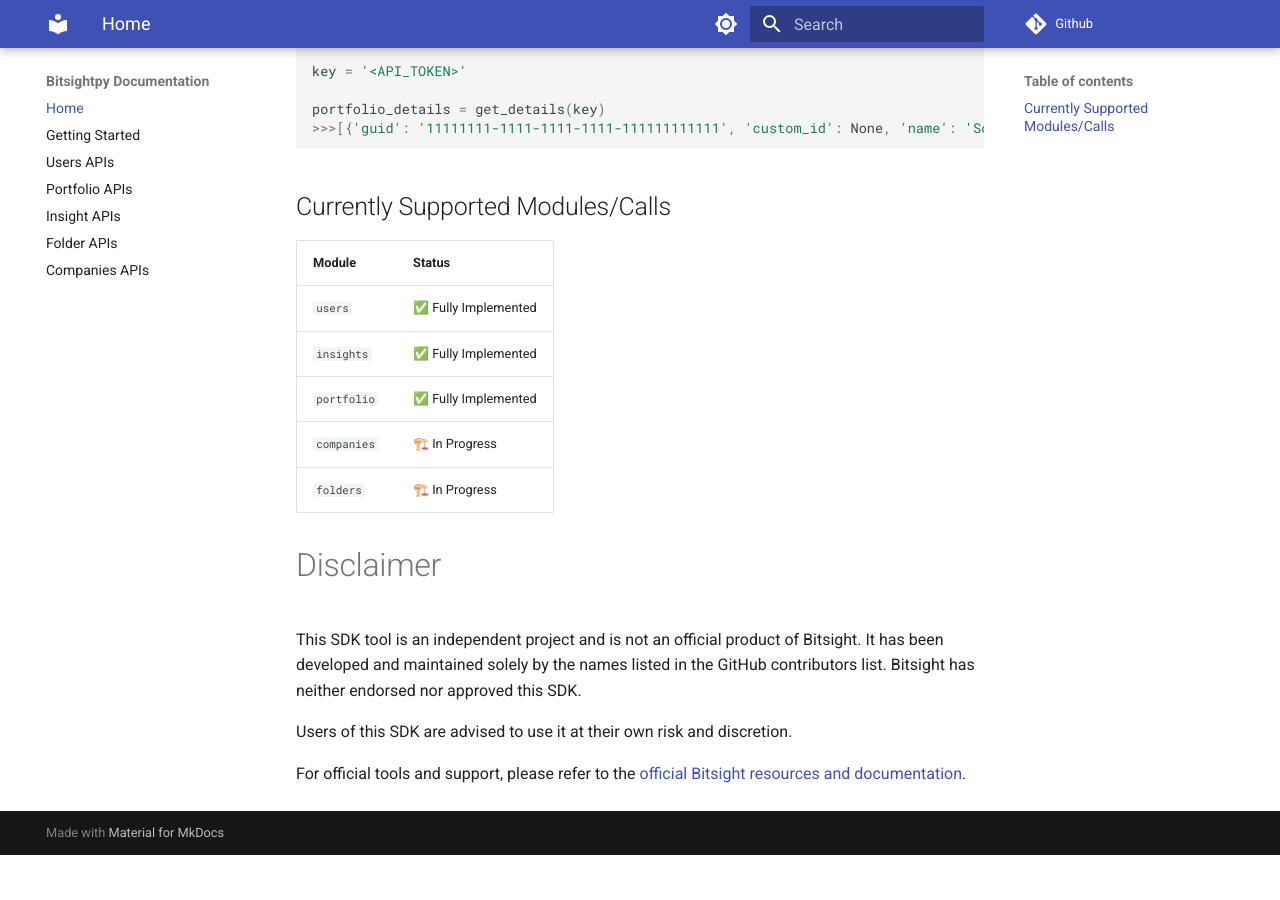
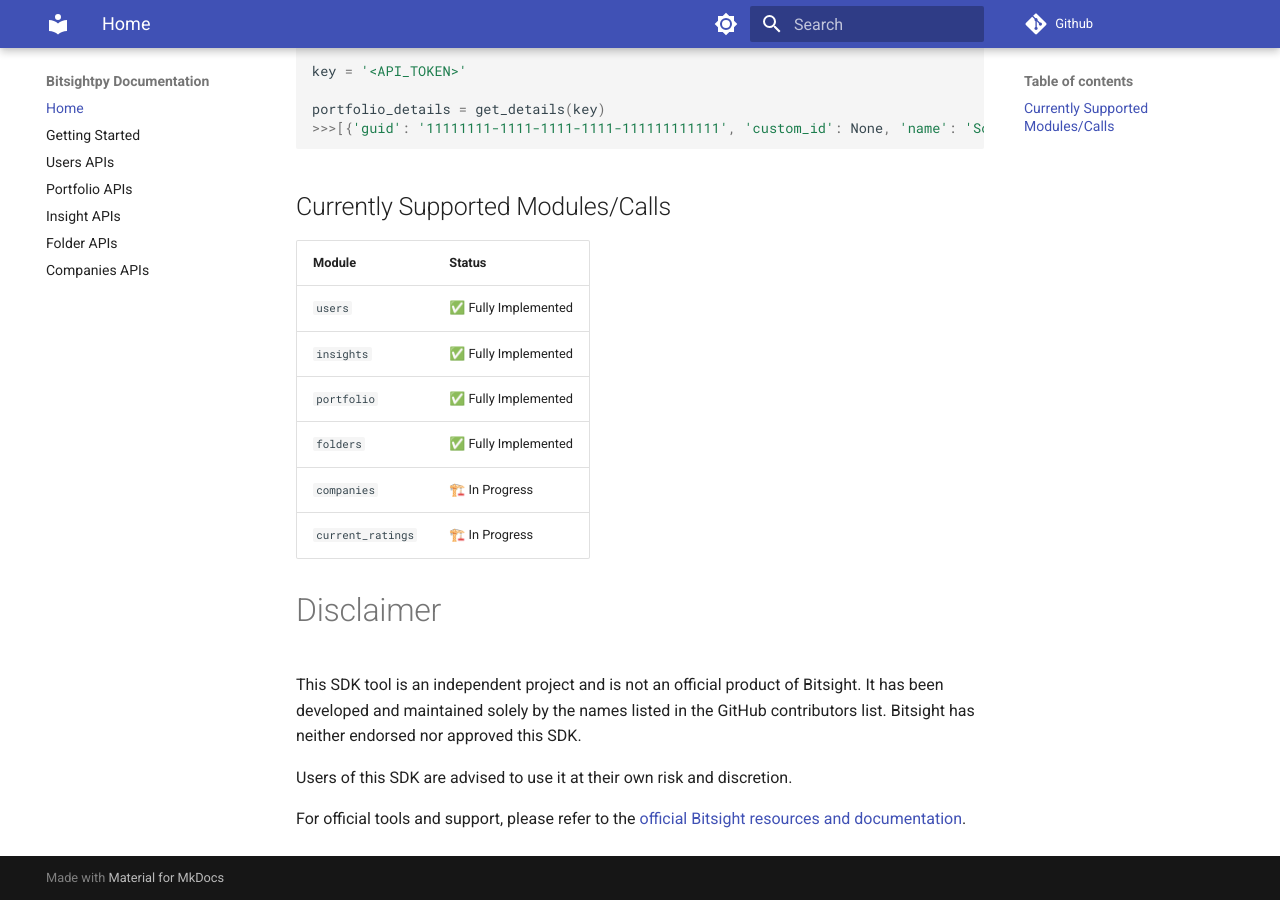
Before and after one commit to 0x41424142/bitsightpy, an MkDocs documentation site: the page built from docs/index.md, in a window 1280 px wide and 900 px high, scrolled down 522 px. Built offline with MkDocs 1.6.1 and Material for MkDocs 9.7.7, drawn with Linux system fonts in a browser that asks for light colours; comment, search, counter and statistics services are not loaded; before the commit the page ends 1377 px from its top, so only the background shows below that.

Commit message:
Updated docs

````diff
--- a/docs/index.md
+++ b/docs/index.md
@@ -22,8 +22,9 @@
 | ```users``` | ✅ Fully Implemented |
 | ```insights``` | ✅ Fully Implemented |
 | ```portfolio``` | ✅ Fully Implemented |
+| ```folders``` | ✅ Fully Implemented |
 | ```companies``` | 🏗️ In Progress |
-| ```folders``` | 🏗️ In Progress |
+| ```current_ratings``` | 🏗️ In Progress |
 
 
 # Disclaimer
````
Also changed, not shown: README.md (+2 -1 lines).
